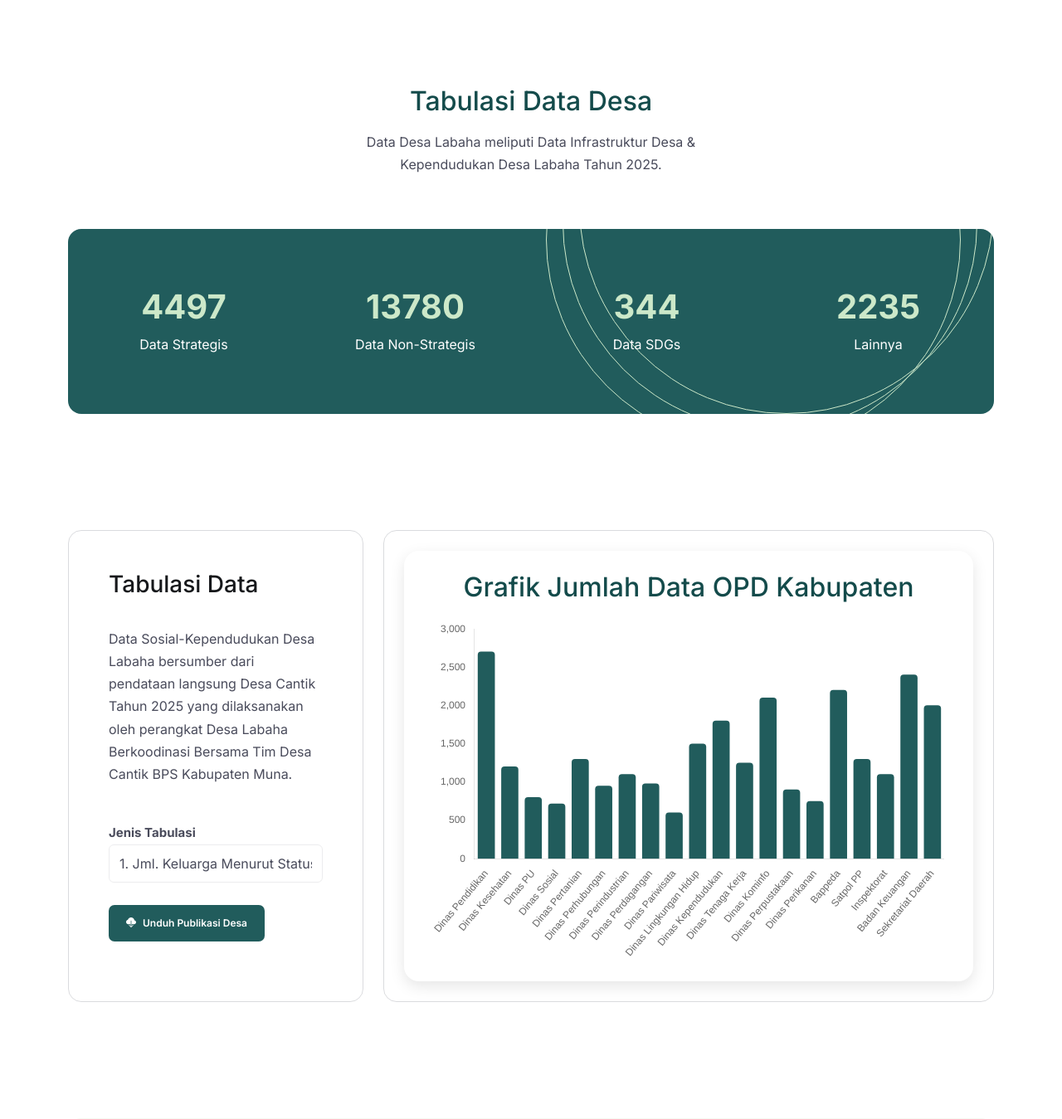
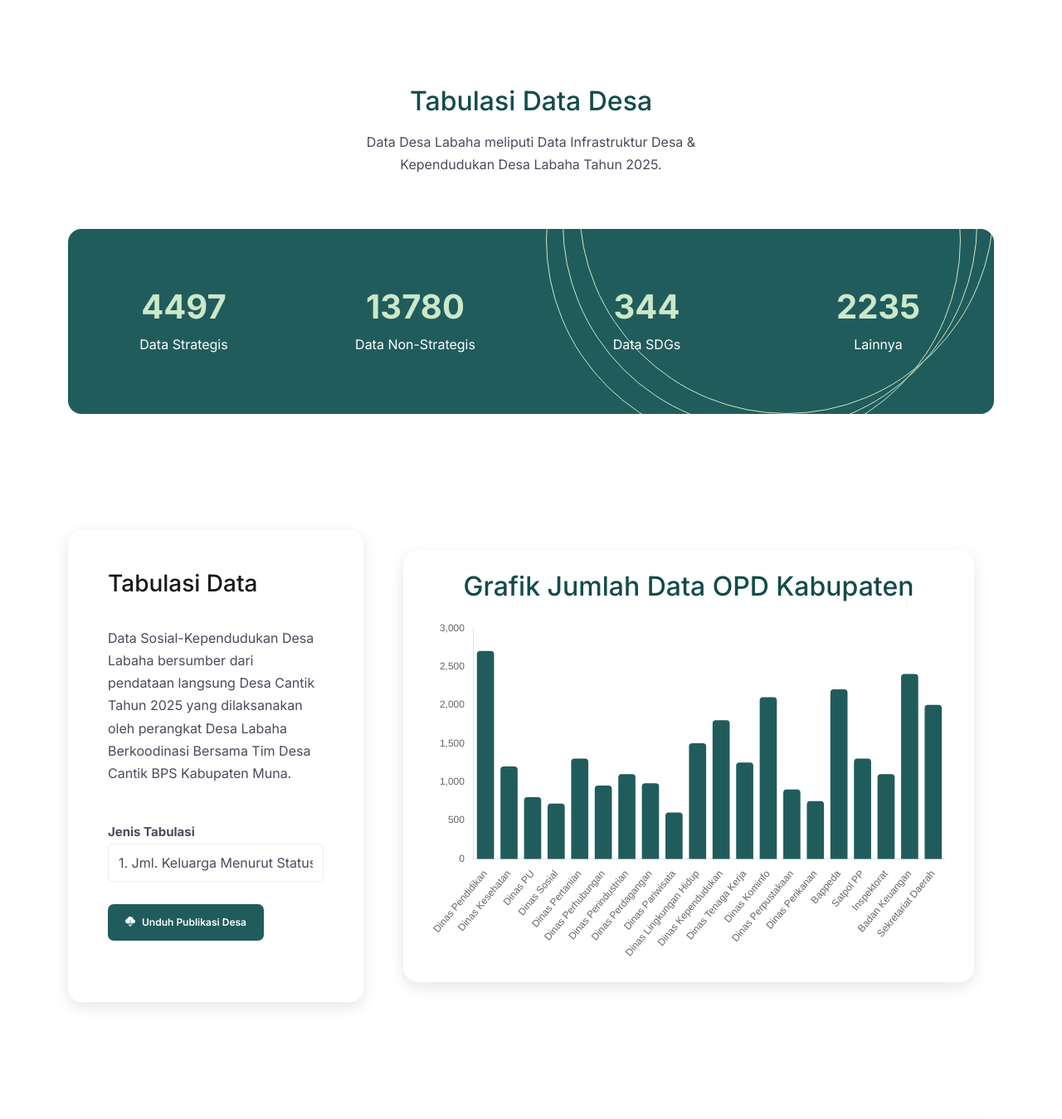
Before and after one commit to rifkibps/appmuna, a Django app: template appmuna/app/templates/app/app_new.html in a window 1280 px wide. Shown: the part 1534-2883 px from the top of the page at 83% size. Run offline with Django 5.2, Linux system fonts and the light colour scheme; the template is opened without the code that fills it, so the values that code supplies are empty; some libraries are stand-ins or nearby versions.

Commit message:
Perbaikan tampilan depan

```diff
--- a/appmuna/templates/base/index.html
+++ b/appmuna/templates/base/index.html
@@ -357,7 +357,7 @@ License: https://freebootstrap.net/license
           <div class="container">
             <div class="row">
               <div class="col-md-4 mb-4 mb-md-0" data-aos="fade-up" data-aos-delay="0">
-                <div class="p-5 rounded-4 price-table h-100">
+                <div class="p-5 rounded-4 chart-container h-100">
                   <h3>Tabulasi Data</h3>
                   <br>
                   <p>Data Sosial-Kependudukan Desa Labaha bersumber dari pendataan langsung Desa Cantik Tahun 2025 yang dilaksanakan oleh perangkat Desa Labaha Berkoodinasi Bersama Tim Desa Cantik BPS Kabupaten Muna.</p>
@@ -393,7 +393,7 @@ License: https://freebootstrap.net/license
                 </div>
               </div>
               <div class="col-md-8" data-aos="fade-up" data-aos-delay="400">
-                <div class="p-4 rounded-4 price-table  h-100">
+                <div class="p-4 rounded-4 h-100">
                   <div class="row">
                     <!-- Grafik -->
                     <div class="col-md-12">
```
